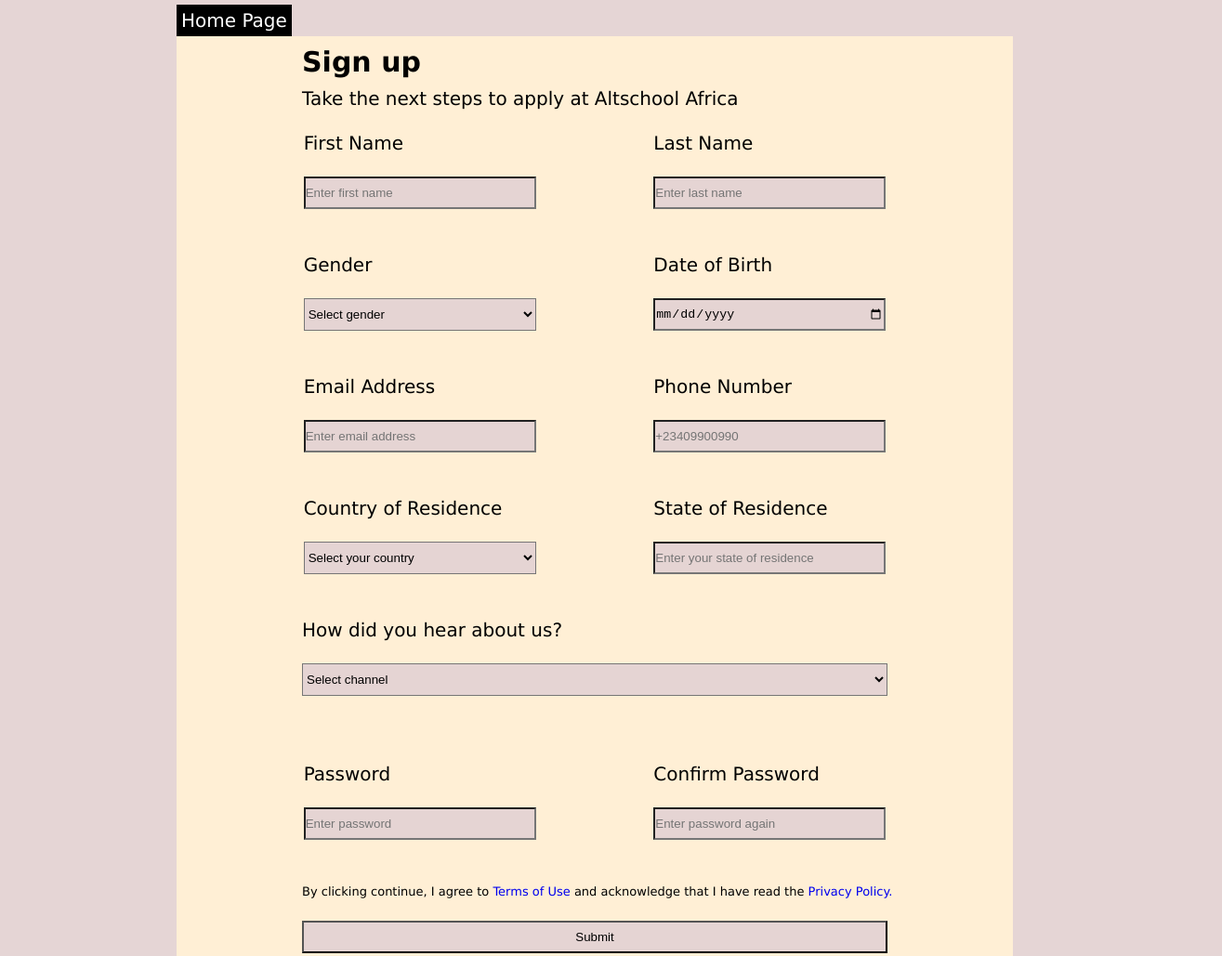
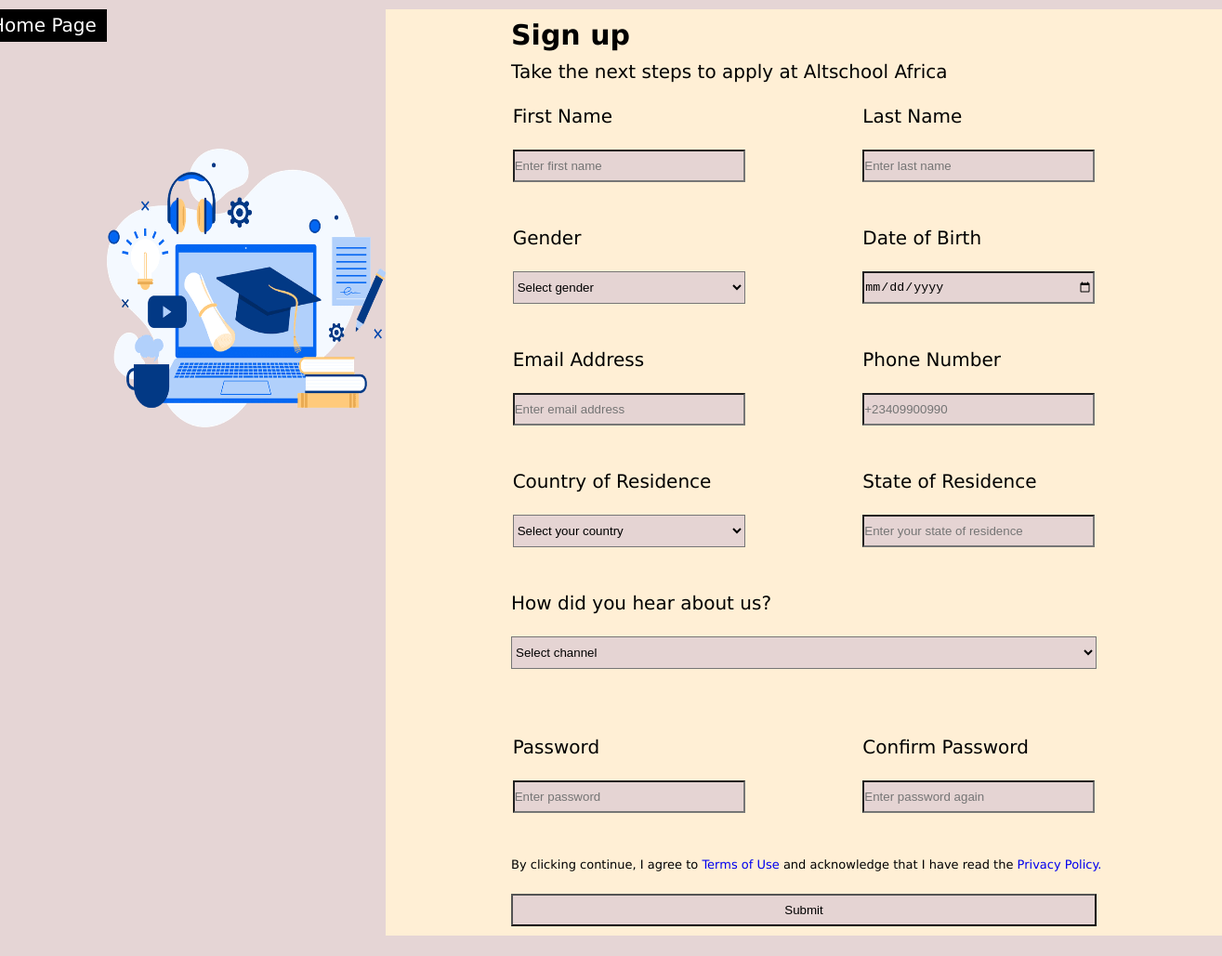
Before and after one commit to Attahjonah/AltSchool-Assignment, a plain HTML site: page Form.html in a window 1280 px wide. Shown: the top 1029 px of the page at 93% size, 1315 px wide, since content can reach past the window. Drawn offline with Linux system fonts and the light colour scheme.

Commit message:
last commit

```diff
--- a/CSS/form.css
+++ b/CSS/form.css
@@ -9,18 +9,26 @@ body {
     font-family: Verdana, Geneva;
     font-size: 20px;
     background-color: #e4d3d3f3 ;
-    min-width: 800px;
+    min-width: 100vw;
     display: flex;
     justify-content: center ;
 
 }
 
 
-/* .main-container {
+.main-container {
     display: flex;
-    flex-direction: column;
+    justify-content: space-between;
+}
 
-} */
+.Studies {
+    margin-top: 150px;
+    /* position: fixed;
+    top: 150px;
+    left: 0; */
+
+}
+
 
 .form {
     width: 900px ;
@@ -28,7 +36,7 @@ body {
     background-color: papayawhip;
     display: flex;
     flex-direction: column;
-    margin-top: 5px;
+    margin-top: 0;
 
 }
 
@@ -36,6 +44,7 @@ body {
 display: flex;
 justify-content: space-evenly;
 }
+
 
 input, select {
     width: 250px;
@@ -60,6 +69,8 @@ input, select {
     color: #fff;
 }
 
+
+
 #us {
     width: 630px;
     height: 35px;
@@ -83,6 +94,10 @@ a {
     background-color: #000;
     color: #fff;
     padding: 5px;
+    width: 130px;
+    height: 35px;
+    position: sticky;
+    top: 0;
 }
 
 a:hover, .a1:hover {
--- a/CSS/index.css
+++ b/CSS/index.css
@@ -8,20 +8,22 @@ body {
     font-family: Verdana, Geneva;
     font-size: 20px;
     background-color: #ffefd5;
-    min-width: 800px;
+    width: 100vw;
     display: flex;
     justify-content: center;
 
 }
 
-.main, .navbar {
+.main {
     width: 70%;
-    margin: auto;
+    margin: 0 auto;
+
 }
 .navbar {
-    width: 75%;
+    width: 100%;
     position: sticky;
     top: 0;
+    margin: auto;
 }
 
 .navbar ul {
@@ -47,7 +49,8 @@ body {
 }
 
 .navbar li {
-    float: left;
+    padding-right: 10px;
+    float: right;
 }
 
 h1, h2, h3 {
--- a/Form.html
+++ b/Form.html
@@ -10,6 +10,13 @@
     <div class="main-container">
       <a class="a1" href="index.html">Home Page</a>
 
+      <img
+        class="Studies"
+        src="./Images/https___res.cloudinary.com_talentql-inc_image_upload_v1703728439_student-portal_academic_zzg4hi.png"
+        width="300"
+        height="300"
+        alt="Studies"
+      />
 
       <div class="form">
         <form action="">
@@ -19,7 +26,7 @@
           </div>
           <br />
 
-        <div class="details" >
+          <div class="details">
             <div>
               <label for="name">First Name</label><br /><br />
               <input type="text" id="name" placeholder="Enter first name" />
@@ -52,7 +59,11 @@
           <div class="details">
             <div>
               <label for="email">Email Address</label><br /><br />
-            <input type="email" id="email" placeholder="Enter email address" />
+              <input
+                type="email"
+                id="email"
+                placeholder="Enter email address"
+              />
             </div>
 
             <div>
```
Also changed, not shown: index.html (+2 -2 lines), Images/https___res.cloudinary.com_talentql-inc_image_upload_v1703728439_student-portal_academic_zzg4hi.png (added). Lines whose indentation alone changed are shown as unchanged.
